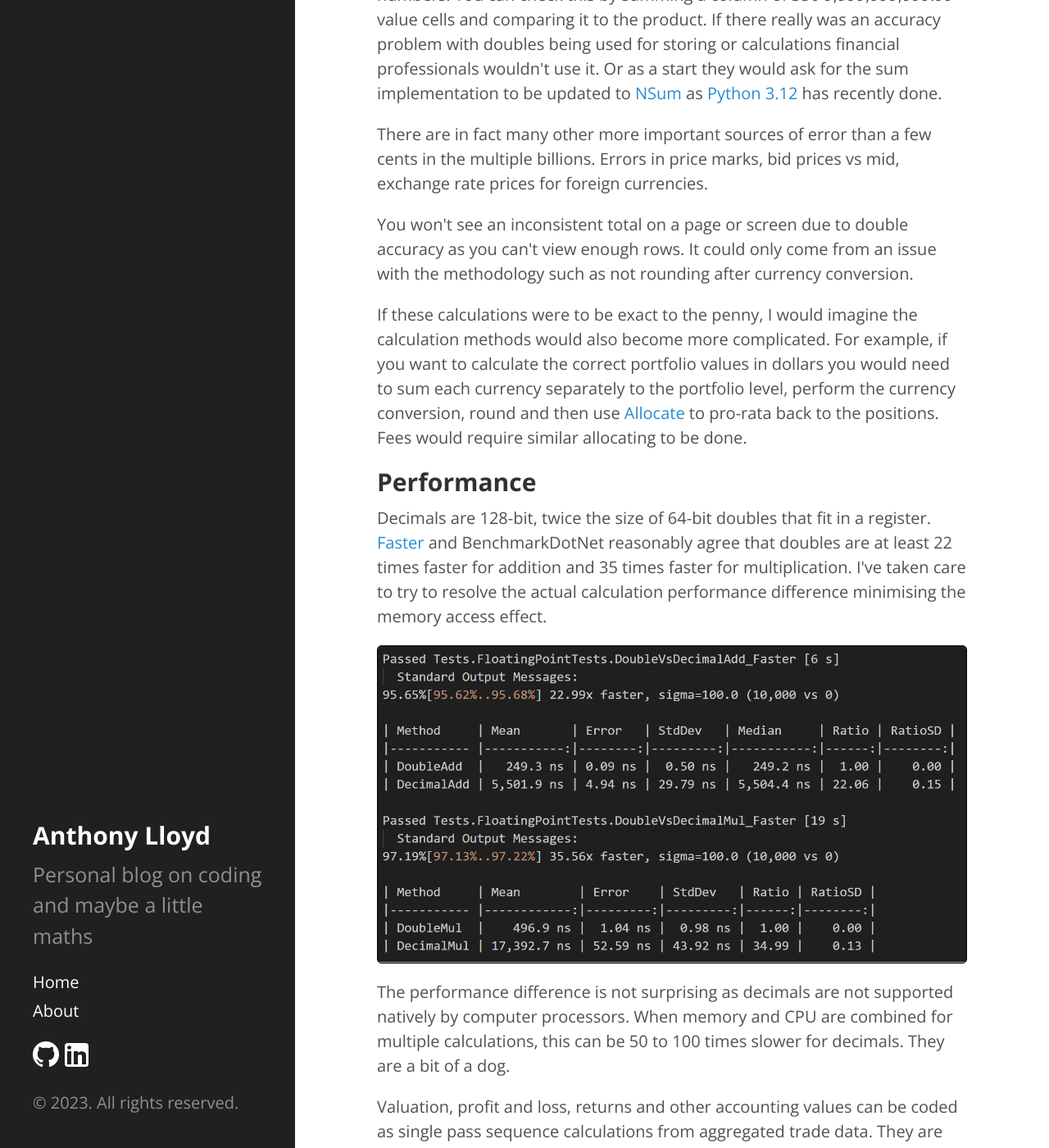
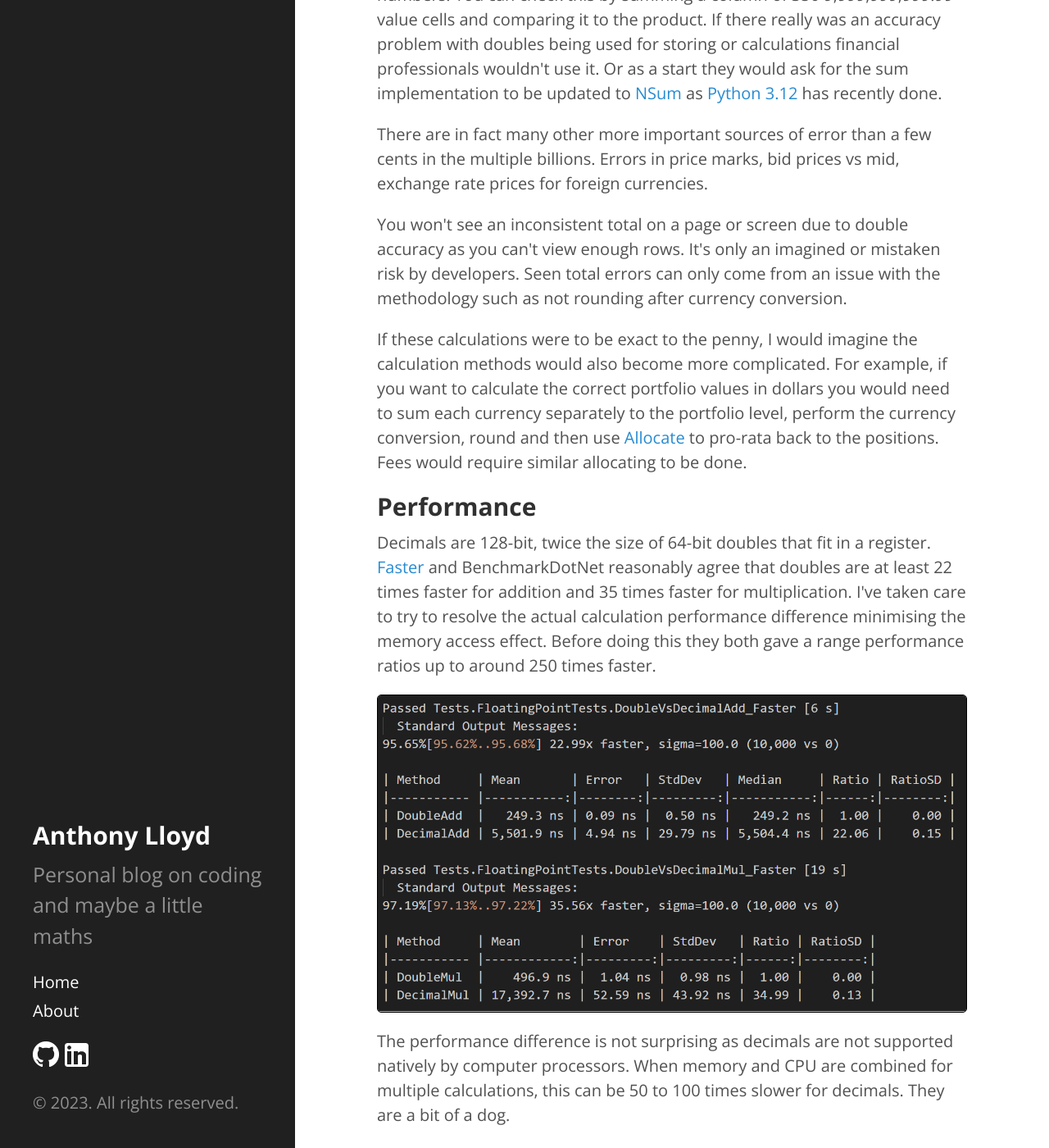
Before and after one commit to AnthonyLloyd/AnthonyLloyd.github.io, a Jekyll site: the page built from _posts/2023-12-01-doubles.html, in a window 1280 px wide and 1400 px high, scrolled down 2432 px. Shown: the whole window at 82% size. Built offline with Jekyll 4.4.1, drawn with Linux system fonts in a browser that asks for light colours; some web fonts are replaced; comment, search, counter and statistics services are not loaded.

Commit message:
doubles conclusion

```diff
--- a/_posts/2023-12-01-doubles.html
+++ b/_posts/2023-12-01-doubles.html
@@ -40,7 +40,9 @@ Or as a start they would ask for the sum implementation to be updated to <a href
 </p>
 <p>There are in fact many other more important sources of error than a few cents in the multiple billions.
 Errors in price marks, bid prices vs mid, exchange rate prices for foreign currencies.</p>
-<p>You won't see an inconsistent total on a page or screen due to double accuracy as you can't view enough rows. It could only come from an issue with the methodology such as not rounding after currency conversion.</p>
+<p>You won't see an inconsistent total on a page or screen due to double accuracy as you can't view enough rows.
+It's only an imagined or mistaken risk by developers.
+Seen total errors can only come from an issue with the methodology such as not rounding after currency conversion.</p>
 <p>If these calculations were to be exact to the penny, I would imagine the calculation methods would also become more complicated.
 For example, if you want to calculate the correct portfolio values in dollars you would need to sum each currency separately to the portfolio level, perform the currency conversion, round and then use <a href="{% post_url 2022-09-14-allocate %}">Allocate</a> to pro-rata back to the positions.
 Fees would require similar allocating to be done.
@@ -48,7 +50,8 @@ Fees would require similar allocating to be done.
 <h2><a name="Performance" class="anchor" href="#Performance">Performance</a></h2>
 <p>Decimals are 128-bit, twice the size of 64-bit doubles that fit in a register.
 <a href="https://github.com/AnthonyLloyd/CsCheck#performance-testing">Faster</a> and BenchmarkDotNet reasonably agree that doubles are at least 22 times faster for addition and 35 times faster for multiplication.
-I've taken care to try to resolve the actual calculation performance difference minimising the memory access effect.</p>
+I've taken care to try to resolve the actual calculation performance difference minimising the memory access effect.
+Before doing this they both gave a range performance ratios up to around 250 times faster.</p>
 <img style="border:1px solid black" src="/{{site.baseurl}}public/doubles/performance.png" title="Performance"/>
 <p>The performance difference is not surprising as decimals are not supported natively by computer processors.
 When memory and CPU are combined for multiple calculations, this can be 50 to 100 times slower for decimals.
```
